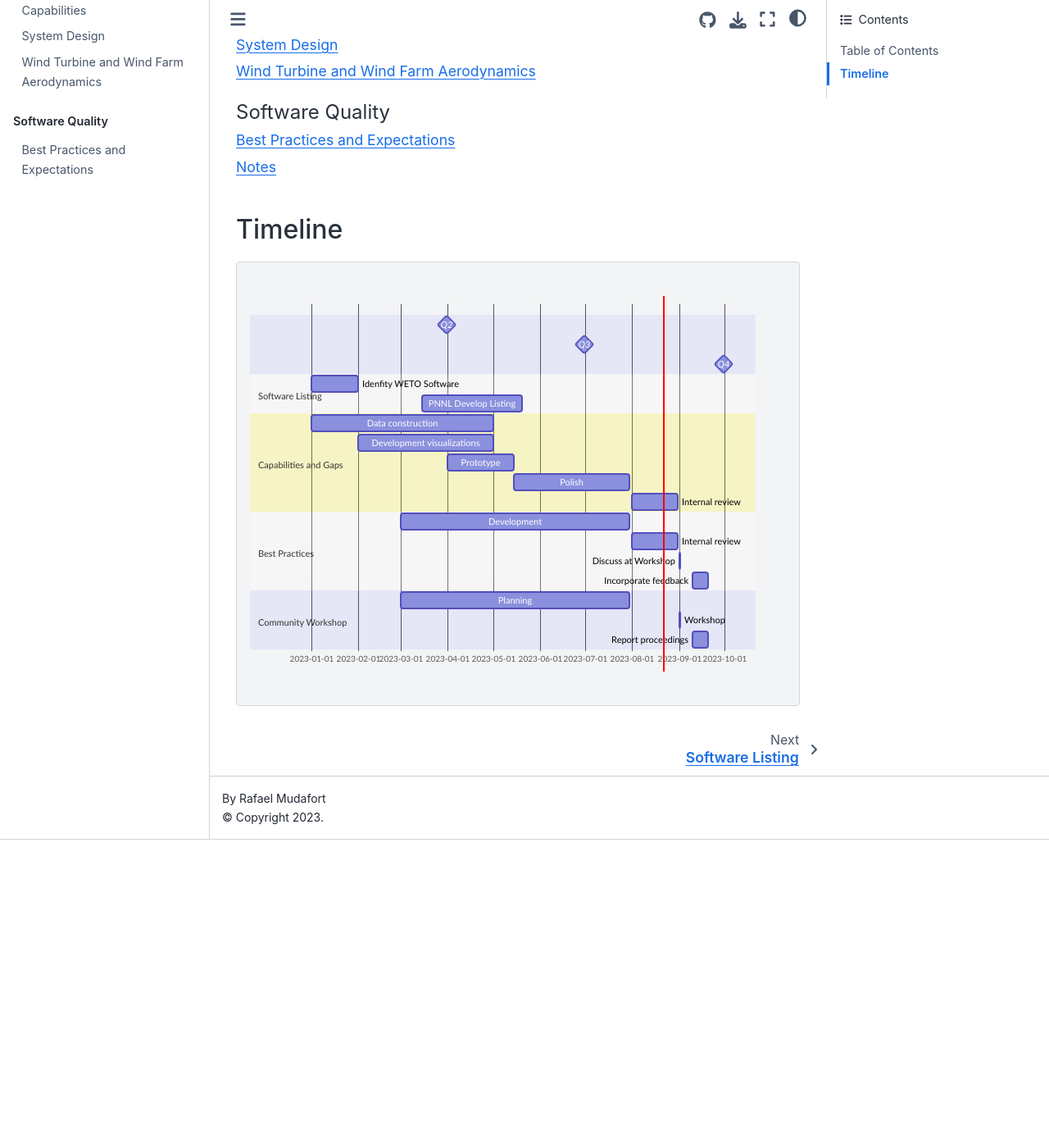
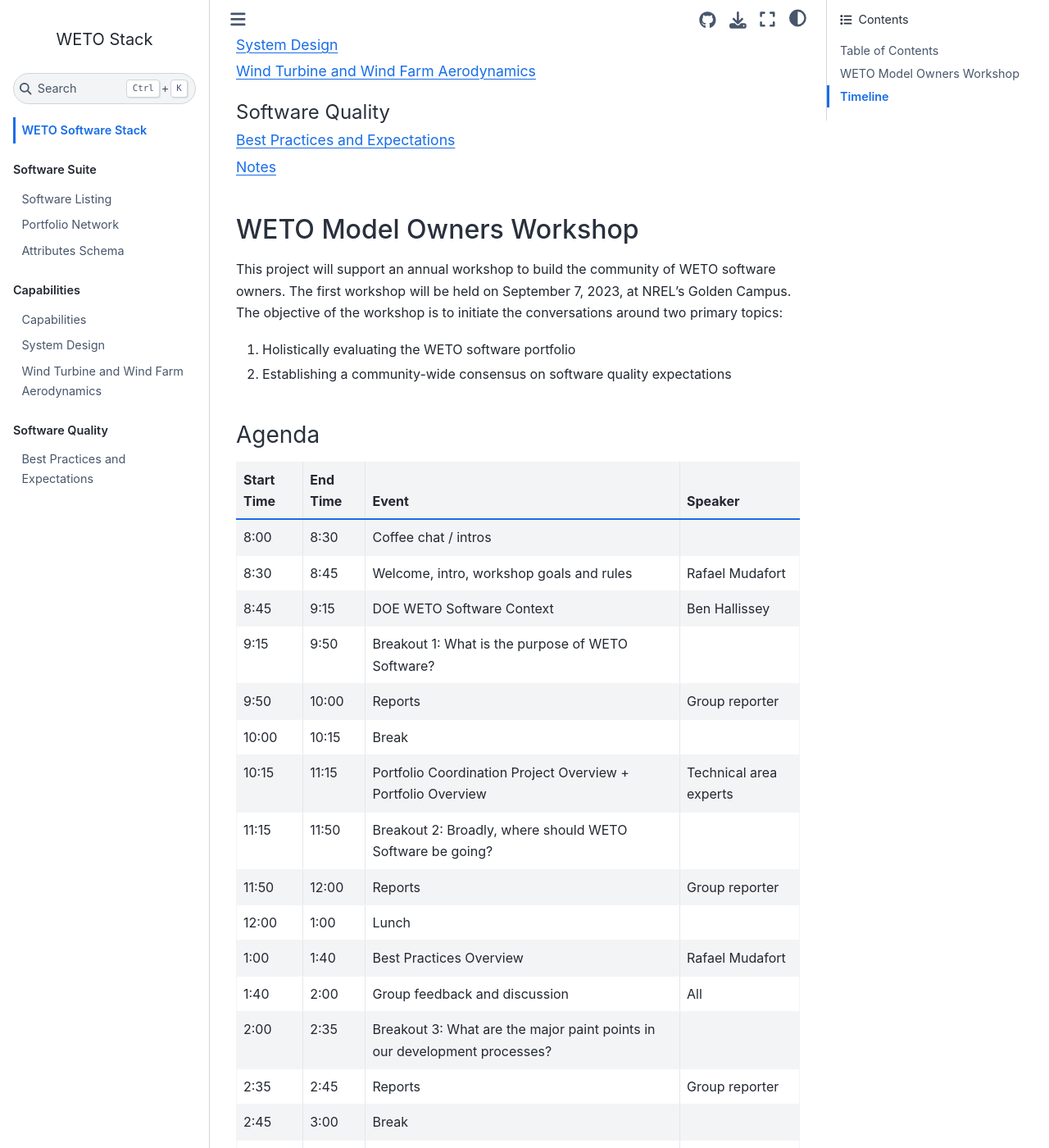
Before and after one commit to NREL/WETOStack, a Jupyter Book: the page built from docs/intro.md, in a window 1280 px wide and 1400 px high, scrolled down 572 px. Shown: the whole window at 82% size. Built offline with Jupyter Book 1.0.4 settings and Sphinx 7.4.7 and the Sphinx Book theme 1.1.4, drawn with Linux system fonts in a browser that asks for light colours; before the commit the page ends 1596 px from its top, so only the background shows below that; some of the changed text lies outside the part shown.

Commit message:
Add tentative workshop agenda

````diff
--- a/docs/intro.md
+++ b/docs/intro.md
@@ -9,6 +9,38 @@
 ## Table of Contents
 ```{tableofcontents}
 ```
+
+## WETO Model Owners Workshop
+
+This project will support an annual workshop to build the community of WETO software
+owners. The first workshop will be held on September 7, 2023, at NREL's Golden Campus.
+The objective of the workshop is to initiate the conversations around two primary topics:
+1. Holistically evaluating the WETO software portfolio
+2. Establishing a community-wide consensus on software quality expectations
+
+### Agenda
+
+| Start Time | End Time | Event | Speaker |
+| -------- | --------- | ---------- | --------- |
+| 8:00 | 8:30 | Coffee chat / intros |     |
+| 8:30 | 8:45 | Welcome, intro, workshop goals and rules | Rafael Mudafort |
+| 8:45 | 9:15 | DOE WETO Software Context | Ben Hallissey |
+| 9:15 | 9:50 | Breakout 1: What is the purpose of WETO Software? |  |
+| 9:50 | 10:00 | Reports | Group reporter |
+| 10:00 | 10:15 | Break	|  |
+| 10:15 | 11:15 | Portfolio Coordination Project Overview + Portfolio Overview | Technical area experts |
+| 11:15 | 11:50 | Breakout 2: Broadly, where should WETO Software be going? |  |
+| 11:50 | 12:00 | Reports | Group reporter |
+| 12:00 | 1:00 | Lunch | |
+| 1:00 | 1:40 | Best Practices Overview	| Rafael Mudafort |
+| 1:40 | 2:00 | Group feedback and discussion | All |
+| 2:00 | 2:35 | Breakout 3: What are the major paint points in our development processes? |  |
+| 2:35 | 2:45 | Reports | Group reporter |
+| 2:45 | 3:00 | Break | |
+| 3:00 | 3:30 | Breakout 4: Where to invest time and efforts in the upcoming FY's |  |
+| 3:30 | 3:40 | Reports | Group reporter |
+| 3:40 | 4:00 | Closing remarks	| Rafael Mudafort |
+| 5:00 | 8:00 | Post workshop happy hour - The Golden Mill	|   |
 
 ## Timeline
 
````
